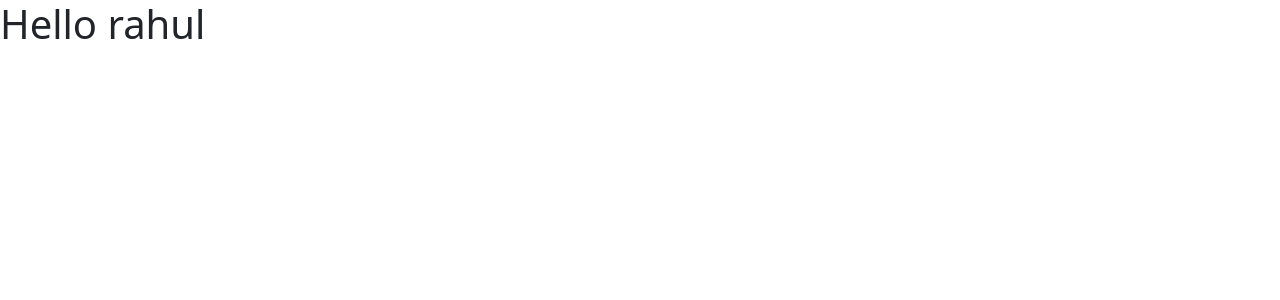
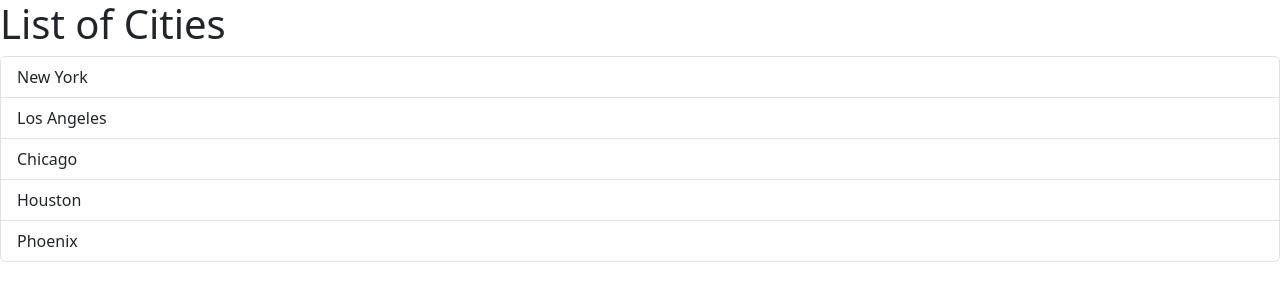
Before and after one commit to rahulgangadasu/react-TS, a React (Vite) app: page / in a window 1280 px wide. Shown: the top 300 px of the page. Built offline with nearby package versions, Linux system fonts and the light colour scheme; the HTML template or start-up script is replaced by a standard one.

Commit message:
Add Rendering and Event Handling

```diff
--- a/src/App.tsx
+++ b/src/App.tsx
@@ -1,8 +1,8 @@
-import Message from "./Message.tsx";
+import ListGroup from "./Components/ListGroup";
 function App() {
   return (
     <div>
-      <Message />
+      <ListGroup />
     </div>
   );
 }
--- /dev/null
+++ b/src/Components/ListGroup.tsx
@@ -0,0 +1,34 @@
+import type { MouseEvent } from "react";
+
+function ListGroup() {
+  let items = ["New York", "Los Angeles", "Chicago", "Houston", "Phoenix"];
+  //Event Handler
+  const handleClick = (event: MouseEvent) => console.log(event);
+  return (
+    <>
+      <h1>List of Cities</h1>
+      {items.length === 0 && <p>No items to display</p>}
+      <ul className="list-group">
+        {items.map((item) => (
+          <li className="list-group-item" key={item} onClick={handleClick}>
+            {item}
+          </li>
+        ))}
+      </ul>
+    </>
+  );
+}
+
+export default ListGroup;
+
+/* -> <h1>List </h1> returning multiple tags is not allowed in React,
+      so we should wrap them in a <div> tag or import { Fragment } from "react";.
+      or we can use <Fragment> or empty <>(angular brackets).
+*/
+
+/*-> we use curly braces {} to render data dynamically.
+     In JSX we can only use html elements or other react components.
+     For conditional rendering like items.length === 0 ? <p>No items to display</p> : null
+     true && 'something' displays 'something' in console.
+     false && 'nothing' displays false, so we can use && in place of ternary (?:) operator.
+ */
```
